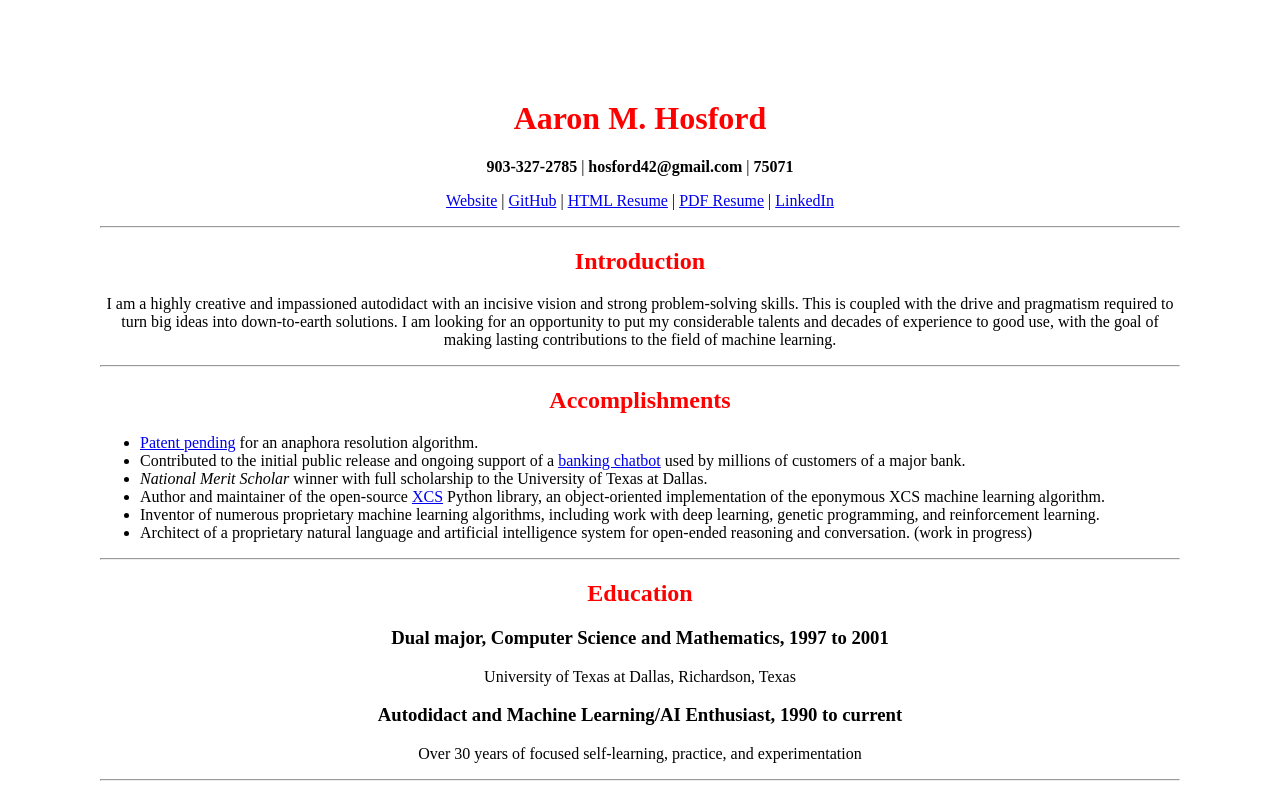
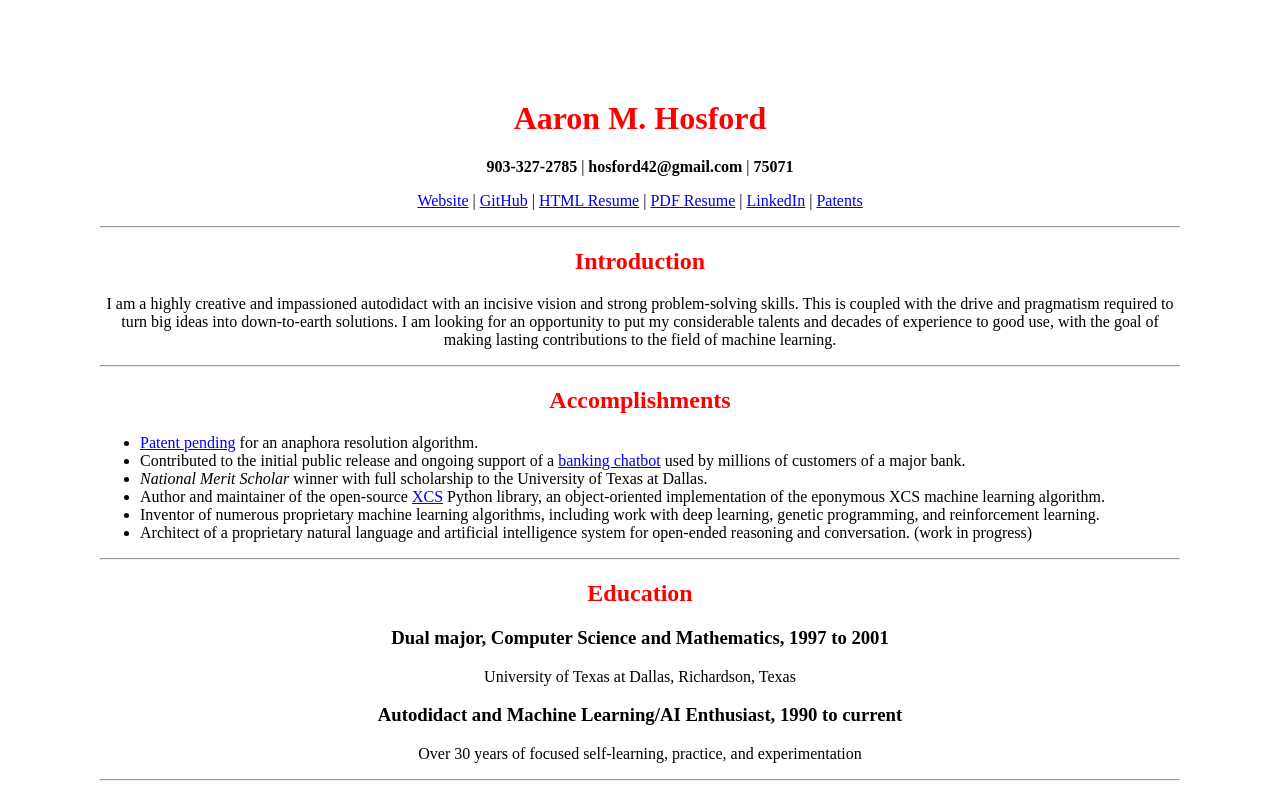
Before and after one commit to hosford42/hosford42.github.io, a plain HTML site: page resume.html in a window 1280 px wide. Shown: the top 798 px of the page. Drawn offline with Linux system fonts and the light colour scheme.

Commit message:
Added link to patent listing

```diff
--- a/resume.html
+++ b/resume.html
@@ -29,7 +29,7 @@
 <body>
 <h1 id="aaron-m.-hosford">Aaron M. Hosford</h1>
 <p><strong>903-327-2785</strong> | <strong>hosford42@gmail.com</strong> | <strong>75071</strong></p>
-<p><a href="https://hosford42.github.io">Website</a> | <a href="https://github.com/hosford42">GitHub</a> | <a href="https://hosford42.github.io/resume.html">HTML Resume</a> | <a href="https://hosford42.github.io/AaronHosford.pdf">PDF Resume</a> | <a href="https://www.linkedin.com/in/aaron-hosford/">LinkedIn</a></p>
+<p><a href="https://hosford42.github.io">Website</a> | <a href="https://github.com/hosford42">GitHub</a> | <a href="https://hosford42.github.io/resume.html">HTML Resume</a> | <a href="https://hosford42.github.io/AaronHosford.pdf">PDF Resume</a> | <a href="https://www.linkedin.com/in/aaron-hosford/">LinkedIn</a> | <a href="https://patents.justia.com/inventor/aaron-michael-hosford">Patents</a></p>
 <hr />
 <h2 id="introduction">Introduction</h2>
 <p>I am a highly creative and impassioned autodidact with an incisive vision and strong problem-solving skills. This is coupled with the drive and pragmatism required to turn big ideas into down-to-earth solutions. I am looking for an opportunity to put my considerable talents and decades of experience to good use, with the goal of making lasting contributions to the field of machine learning.</p>
```
Also changed, not shown: 1 other file.
